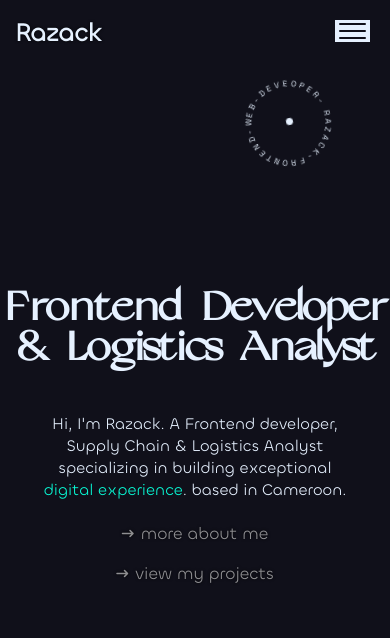
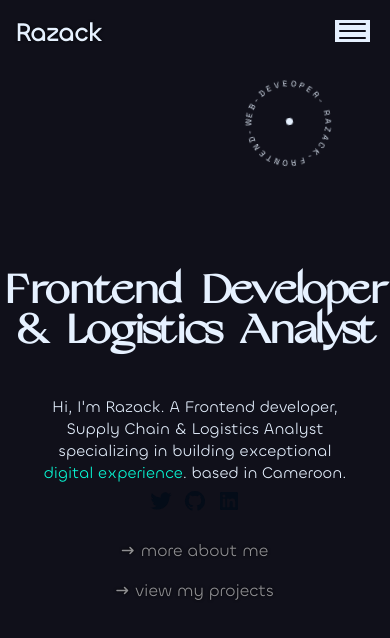
Before and after one commit to razack00/razack00.github.io, a plain HTML site: page index.html in a window 390 px wide. Drawn offline with Linux system fonts and the light colour scheme; files whose address does not match are found by name.

Commit message:
displaying social-icons on mobile in the hero-section

```diff
--- a/index.html
+++ b/index.html
@@ -67,7 +67,6 @@
                         <li data-page="contact"><a href="#contact">Contact</a></li>
                     </ul>
                     <div class="mobile-socials">
-                        <a class="sideBar sideBar-left" href="mailto: A.razack6536@gmail.com"  target="_blank">A.razack6536@gmail.com</a>
                         <div class="mobile-social-icons">
                             <a href="https://twitter.com/A_Razack00"  target="_blank">
                                 <svg class="social-icon" viewBox="0 0 16 16" xmlns="http://www.w3.org/2000/svg"><path d="M13.567 5.144c.008.123.008.247.008.371 0 3.796-2.889 8.173-8.172 8.173v-.002A8.131 8.131 0 011 12.398a5.768 5.768 0 004.25-1.19 2.876 2.876 0 01-2.683-1.995c.431.083.875.066 1.297-.05A2.873 2.873 0 011.56 6.348v-.036c.4.222.847.345 1.304.36a2.876 2.876 0 01-.89-3.836 8.152 8.152 0 005.92 3 2.874 2.874 0 014.895-2.619 5.763 5.763 0 001.824-.697 2.883 2.883 0 01-1.262 1.588A5.712 5.712 0 0015 3.656a5.834 5.834 0 01-1.433 1.488z"/>
@@ -96,6 +95,21 @@
                 </h1>
                 <div class="desc">
                     <p>Hi, I'm Razack. A Frontend developer, Supply Chain & Logistics Analyst specializing  in building exceptional <span class="accent">digital experience</span>. based in Cameroon.</p>
+                    <div class="mobile-social-icons">
+                        <a href="https://twitter.com/A_Razack00"  target="_blank">
+                            <svg class="social-icon" viewBox="0 0 16 16" xmlns="http://www.w3.org/2000/svg"><path d="M13.567 5.144c.008.123.008.247.008.371 0 3.796-2.889 8.173-8.172 8.173v-.002A8.131 8.131 0 011 12.398a5.768 5.768 0 004.25-1.19 2.876 2.876 0 01-2.683-1.995c.431.083.875.066 1.297-.05A2.873 2.873 0 011.56 6.348v-.036c.4.222.847.345 1.304.36a2.876 2.876 0 01-.89-3.836 8.152 8.152 0 005.92 3 2.874 2.874 0 014.895-2.619 5.763 5.763 0 001.824-.697 2.883 2.883 0 01-1.262 1.588A5.712 5.712 0 0015 3.656a5.834 5.834 0 01-1.433 1.488z"/>
+                            </svg>
+                        </a>
+                        <a href="https://github.com/razack00"  target="_blank">
+                            <svg class="social-icon" viewBox="0 0 24 24" xmlns="http://www.w3.org/2000/svg">
+                                <rect/>
+                                <path d="M12,2A10,10,0,0,0,8.84,21.5c.5.08.66-.23.66-.5V19.31C6.73,19.91,6.14,18,6.14,18A2.69,2.69,0,0,0,5,16.5c-.91-.62.07-.6.07-.6a2.1,2.1,0,0,1,1.53,1,2.15,2.15,0,0,0,2.91.83,2.16,2.16,0,0,1,.63-1.34C8,16.17,5.62,15.31,5.62,11.5a3.87,3.87,0,0,1,1-2.71,3.58,3.58,0,0,1,.1-2.64s.84-.27,2.75,1a9.63,9.63,0,0,1,5,0c1.91-1.29,2.75-1,2.75-1a3.58,3.58,0,0,1,.1,2.64,3.87,3.87,0,0,1,1,2.71c0,3.82-2.34,4.66-4.57,4.91a2.39,2.39,0,0,1,.69,1.85V21c0,.27.16.59.67.5A10,10,0,0,0,12,2Z"/>
+                            </svg>
+                        </a>
+                        <a href="https://www.linkedin.com/in/razack00/" target="_blank">
+                            <svg class="social-icon" viewBox="0 0 16 16" xmlns="http://www.w3.org/2000/svg"><path  d="M12.225 12.225h-1.778V9.44c0-.664-.012-1.519-.925-1.519-.926 0-1.068.724-1.068 1.47v2.834H6.676V6.498h1.707v.783h.024c.348-.594.996-.95 1.684-.925 1.802 0 2.135 1.185 2.135 2.728l-.001 3.14zM4.67 5.715a1.037 1.037 0 01-1.032-1.031c0-.566.466-1.032 1.032-1.032.566 0 1.031.466 1.032 1.032 0 .566-.466 1.032-1.032 1.032zm.889 6.51h-1.78V6.498h1.78v5.727zM13.11 2H2.885A.88.88 0 002 2.866v10.268a.88.88 0 00.885.866h10.226a.882.882 0 00.889-.866V2.865a.88.88 0 00-.889-.864z"/></svg>
+                        </a>
+                    </div>
                     <div class="hero-links">
                         <a class="link" data-page="about" href="#about"><i class="fa-solid fa-arrow-right-long"></i>more about me</a>
                         <a class="link" data-page="projects" href="#projects"><i class="fa-solid fa-arrow-right-long"></i>view my projects</a>
@@ -202,6 +216,7 @@
         <section class="contact-section page" id="#contact">
             <h2>Get in Touch</h2>
             <form action="https://formsubmit.co/5b8ace4a08684e7d69e5c9e4c8299f71" method="POST">
+                <a class="sideBar sideBar-left" href="mailto:aoudourazack00@gmail.com"  target="_blank">aoudourazack00@gmail.com</a>
                 <input type="hidden" name="_next" value="https://razack.netlify.app/thankyou.html">
                 <label for="name">
                     <input type="text" name="name" placeholder="Name" id="name" required>
```
